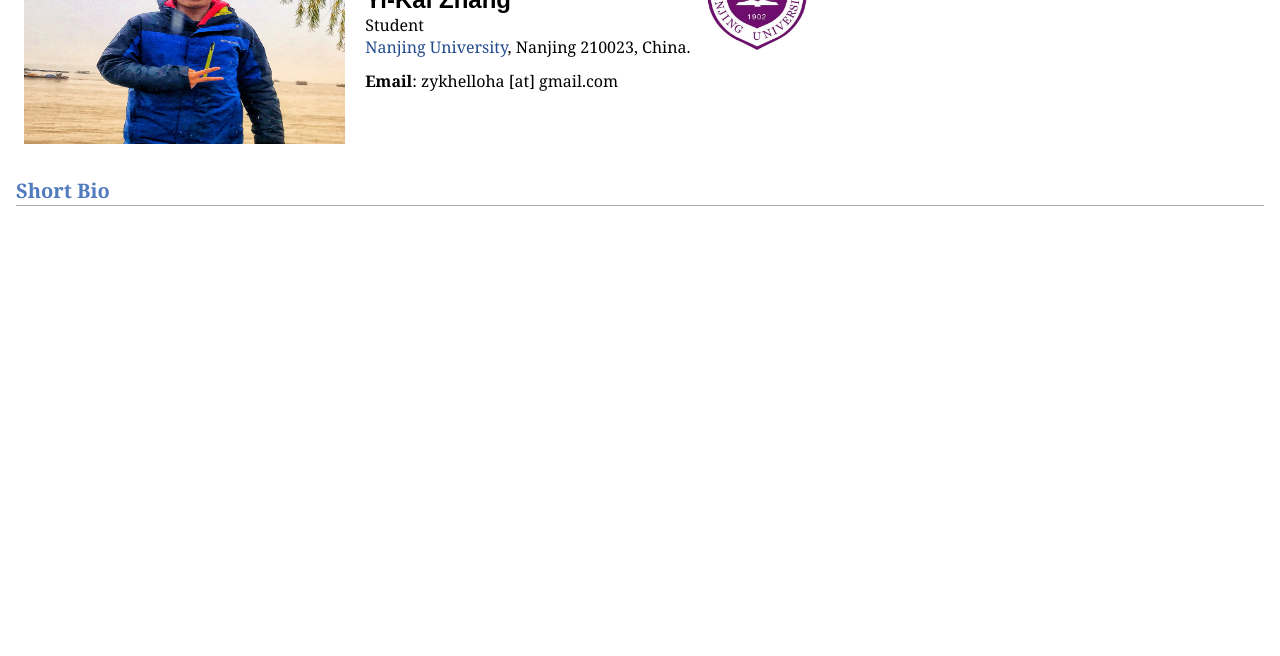
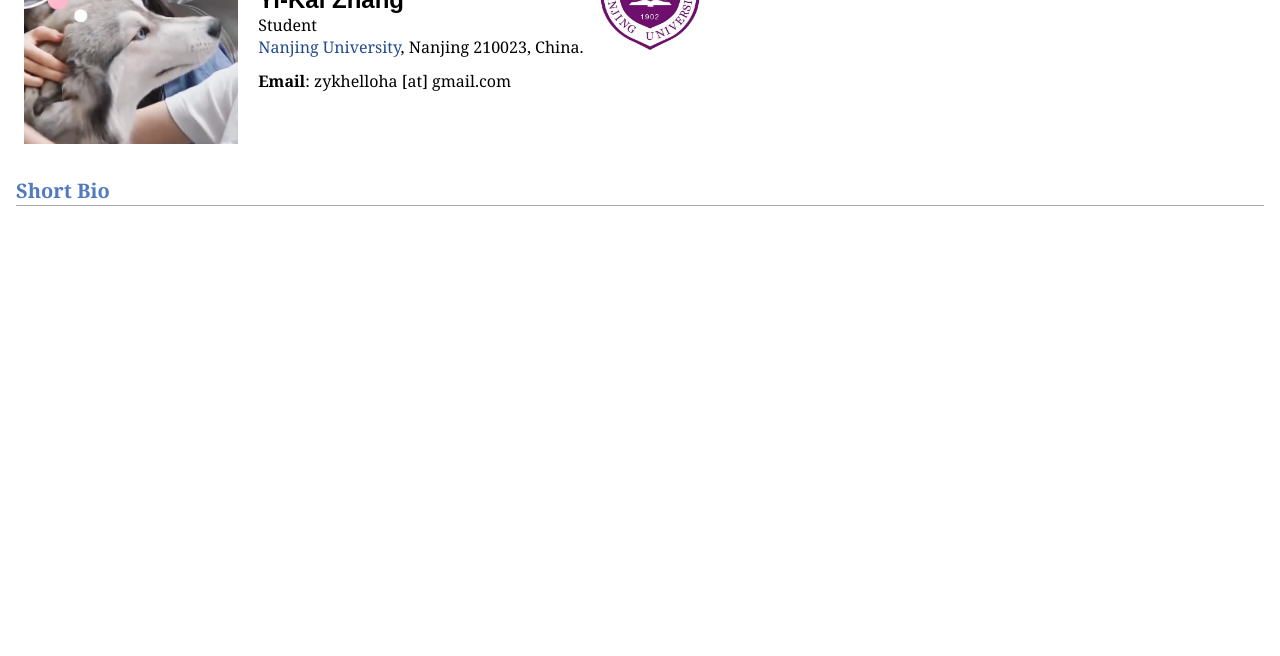
Before and after one commit to ZhangYikaii/zhangyikaii.github.io, a plain HTML site: page index.html in a window 1280 px wide. Shown: the part 144-800 px from the top of the page. Drawn offline with Linux system fonts and the light colour scheme.

Commit message:
Update at 2020-8-23 16:50:02

```diff
--- a/index.html
+++ b/index.html
@@ -48,7 +48,7 @@ BODY {
 <h1>Yi-Kai Zhang @ NJU</h1>
 </div>
 <table class="imgtable"><tr><td>
-<a href="IMGLINKTARGET"><img src="imgs/zyk.jpg" alt="Yi-Kai Zhang" width="321.0px" height="214.0" /></a>&nbsp;</td>
+<a href="IMGLINKTARGET"><img src="imgs/kaiaicy.png" alt="Yi-Kai Zhang" width="214.0px" height="214.0" /></a>&nbsp;</td>
 <td align="left"><span class="style8">张逸凯</span><br />
 <span class="style7">Yi-Kai Zhang</span><br />
 Student<br />
```
Also changed, not shown: imgs/kaiaicy.png (added), imgs/zyk.jpg (deleted).
